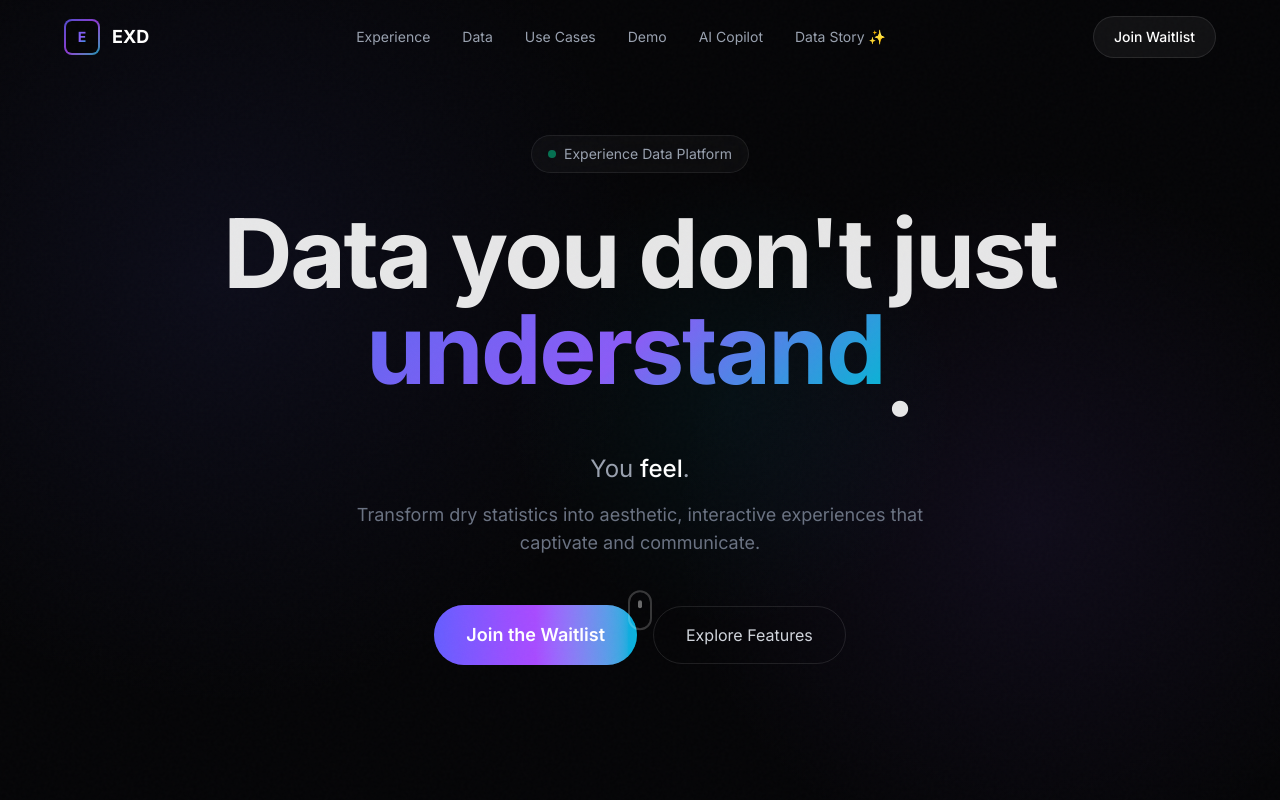
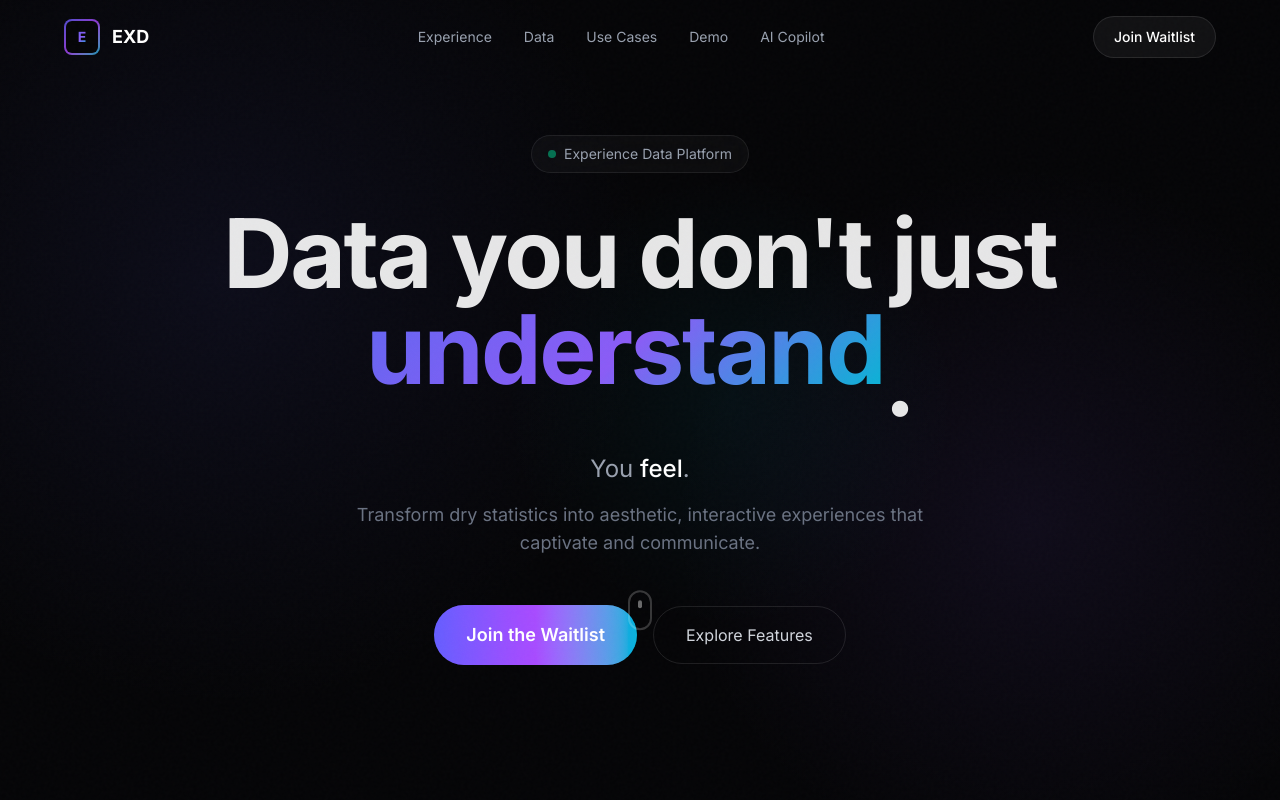
Before and after one commit to EditionOneAdmin/exd-landing, a Next.js app: page / in a window 1280 px wide. Shown: the top 800 px of the page. Built offline with nearby package versions, Linux system fonts and the light colour scheme; no server answers.

Commit message:
[EXD] Add AI Copilot demo section to landing page
- Interactive NL→Chart demo with 6 pre-built queries
- D3-powered chart rendering (line, bar, area, scatter, horizontal-bar)
- Animated chart transitions and thinking states
- Fix waitlist date Q1 2025 → Q2 2026
- Clean up navigation links

```diff
--- a/src/components/Navigation.tsx
+++ b/src/components/Navigation.tsx
@@ -60,8 +60,7 @@ export default function Navigation() {
             { label: 'Data', href: '#data-library' },
             { label: 'Use Cases', href: '#use-cases' },
             { label: 'Demo', href: '#demo' },
-            { label: 'AI Copilot', href: '/copilot' },
-            { label: 'Data Story ✨', href: '/stories/world-in-50-years/' },
+            { label: 'AI Copilot', href: '#ai-copilot' },
           ].map((link, i) => (
             <motion.a
               key={i}
```
